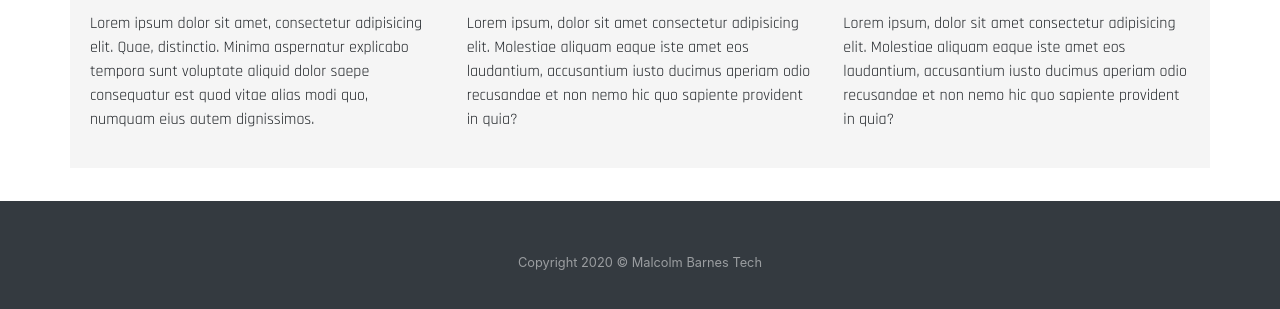
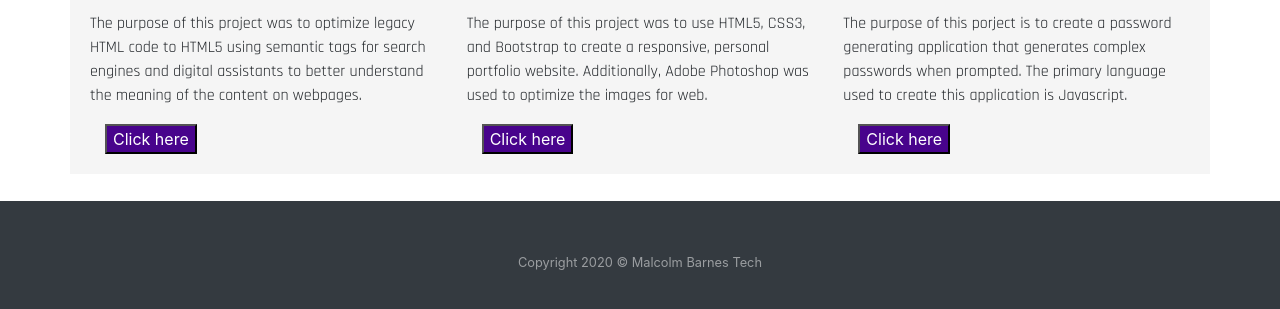
Before and after one commit to barnes-malcolm/malcolmbarnes.github.io, a plain HTML site: page portfolio.html in a window 1280 px wide. Shown: the part 479-788 px from the top of the page. Drawn offline with nearby package versions, Linux system fonts and the light colour scheme.

Commit message:
Portfolio page complete.

```diff
--- a/assets/style.css
+++ b/assets/style.css
@@ -35,6 +35,11 @@ a:hover {
     background-color: #04B2D9;
     border-color: transparent;
     color: #48038C;
+}
+
+.button {
+    background-color: #48038C;
+    color: white;
 }
 
 .intro {
@@ -80,6 +85,7 @@ footer {
 .portfolio {
     background-color: whitesmoke;
     height: auto;
+    width: 100vw;
     padding: 20px;
     margin-top: 50px;
 
--- a/portfolio.html
+++ b/portfolio.html
@@ -53,19 +53,34 @@
         <section class="container portfolio">
             <div class="row">
               <div class="col-sm">
-                <p class="proj-descr-hl">Semantic HTML Project</p><a href=""><img src="./assets/images/HTML5_logo-200x200.png" alt="html5 logo" class="img-thumbnail"></a>
-                <p id="proj-descr">Lorem ipsum dolor sit amet, consectetur adipisicing elit. Quae, distinctio. Minima aspernatur explicabo tempora sunt voluptate aliquid dolor saepe consequatur est quod vitae alias modi quo, numquam eius autem dignissimos.</p>
+                <p class="proj-descr-hl">Semantic HTML Project</p><a href="https://barnes-malcolm.github.io/horiseon-html/" target="_blank"><img src="./assets/images/HTML5_logo-200x200.png" alt="html5 logo" class="img-thumbnail"></a>
+                <p id="proj-descr">The purpose of this project was to optimize legacy HTML code
+                     to HTML5 using semantic tags for search engines and digital assistants to
+                     better understand the meaning of the content on webpages.</p>
+                     <div class="container">
+                        <a href="https://barnes-malcolm.github.io/horiseon-html/"><button class="button">Click here</button></a>
+                     </div>
               </div>
               <div class="col-sm">
-                <p class="proj-descr-hl">Personal Portfolio Project</p><a href=""><img src="./assets/images/CSS3_HTML5_logos.png" alt="html5 css logo" class="img-thumbnail"></a>
-                <p id="proj-descr">Lorem ipsum, dolor sit amet consectetur adipisicing elit. Molestiae aliquam eaque iste amet eos laudantium, accusantium iusto ducimus aperiam odio recusandae et non nemo hic quo sapiente provident in quia?</p>
+                <p class="proj-descr-hl">Personal Portfolio Project</p><a href="https://barnes-malcolm.github.io/my-portfolio/"><img src="./assets/images/CSS3_HTML5_logos.png" alt="html5 css logo" class="img-thumbnail"></a>
+                <p id="proj-descr">The purpose of this project was to use HTML5, CSS3, and Bootstrap
+                     to create a responsive, personal portfolio website. Additionally, Adobe
+                     Photoshop was used to optimize the images for web.</p>
+                <div class="container">
+                    <a href="https://barnes-malcolm.github.io/my-portfolio/"></a><button class="button">Click here</button></a>
+                </div>
               </div>
               <div class="col-sm">
-                <p class="proj-descr-hl">Password Generator Project</p><a href=""><img src="./assets/images/html5-js-css3-logo.png" alt="html css javascript logo" class="img-thumbnail"></a>
-                <p id="proj-descr">Lorem ipsum, dolor sit amet consectetur adipisicing elit. Molestiae aliquam eaque iste amet eos laudantium, accusantium iusto ducimus aperiam odio recusandae et non nemo hic quo sapiente provident in quia?</p>
+                <p class="proj-descr-hl">Password Generator Project</p><a href="#"><img src="./assets/images/html5-js-css3-logo.png" alt="html css javascript logo" class="img-thumbnail"></a>
+                <p id="proj-descr">The purpose of this porject is to create a password
+                    generating application that generates complex passwords when prompted. The primary language used to create this application is Javascript.</p>
+                <div class="container">
+                    <a href="#"><button class="button">Click here</button></a>
+                </div>
+                </div>
               </div>
             </div>
-     </section>
+        </section>
       <!--Services-->
     <div class="container">
     </div>
```
Also changed, not shown: index.html (+2 -3 lines).
